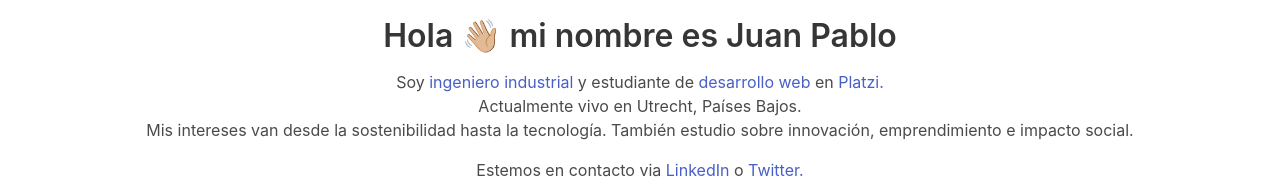
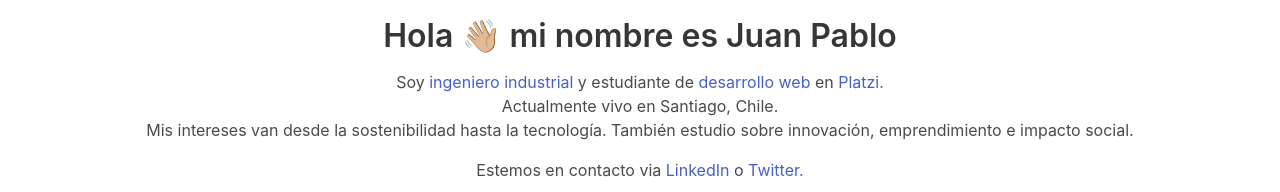
Before and after one commit to jpmoyacastillo/portafolio, a plain HTML site: page index.html in a window 1280 px wide. Shown: the part 178-370 px from the top of the page. Drawn offline with nearby package versions, Linux system fonts and the light colour scheme; a script that the page names is missing.

Commit message:
Update location

```diff
--- a/index.html
+++ b/index.html
@@ -193,9 +193,9 @@
             <a href="https://platzi.com/p/jp.moyacastillo/" target="_blank">
               Platzi.
             </a>
-            <br />Actualmente vivo en Utrecht, Países Bajos. <br />Mis intereses
-            van desde la sostenibilidad hasta la tecnología. También estudio
-            sobre innovación, emprendimiento e impacto social.
+            <br />Actualmente vivo en Santiago, Chile. <br />Mis intereses van
+            desde la sostenibilidad hasta la tecnología. También estudio sobre
+            innovación, emprendimiento e impacto social.
           </p>
           <p>
             Estemos en contacto via
```
